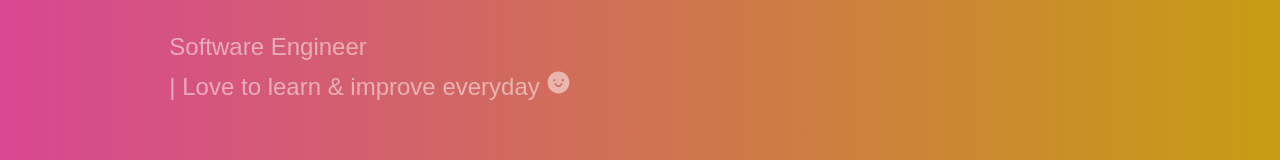
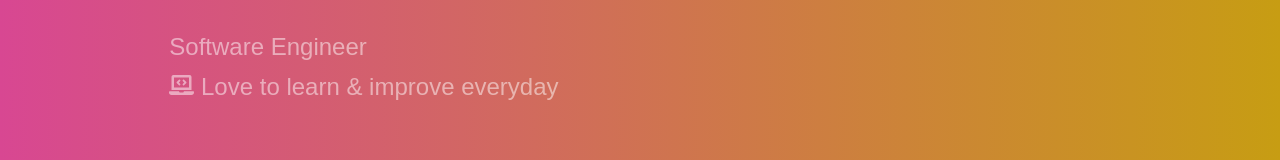
Before and after one commit to Lyndating/portfolio, a Next.js app: page / in a window 1280 px wide. Shown: the part 376-536 px from the top of the page. Built offline with nearby package versions, Linux system fonts and the light colour scheme.

Commit message:
add icon, fix symbol and content in Homesection

```diff
--- a/src/components/Home/HomeSection.js
+++ b/src/components/Home/HomeSection.js
@@ -3,6 +3,7 @@ import { Section, SectionTitle, SectionText } from '../../styles/GlobalComponent
 import Button from '../../styles/GlobalComponents/Button';
 import { MainSection } from './HomeStyles';
 import {AiFillSmile } from 'react-icons/ai';
+import {FaLaptopCode} from 'react-icons/fa';
 
 const HomeSection = (props) => (
     <Section row nopadding marginbottom>
@@ -14,7 +15,7 @@ const HomeSection = (props) => (
                 I am Ting Luo
             </SectionTitle>
             <SectionText>
-                Software Engineer<br/> | Love to learn & improve everyday <span><AiFillSmile size="2.5rem"/></span>
+                Software Engineer<br/><FaLaptopCode size="2.5rem" style={{paddingTop:"0.5rem"}}/>  Love to learn  &amp; improve everyday
             </SectionText>
             <br/>
             <br/>
```
